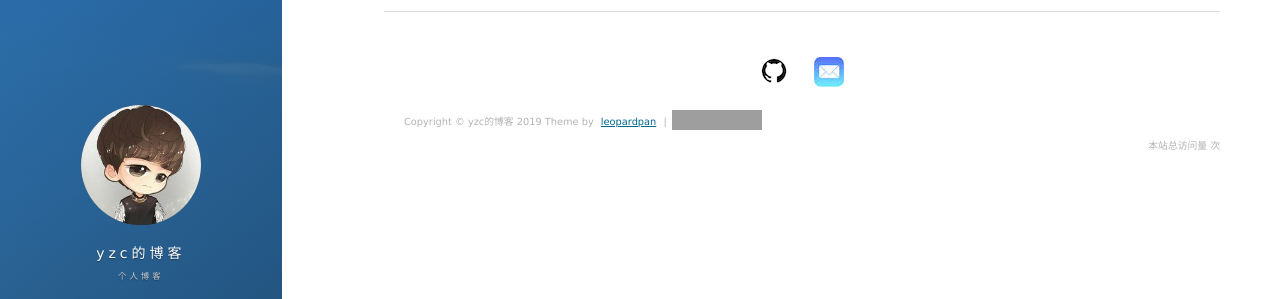
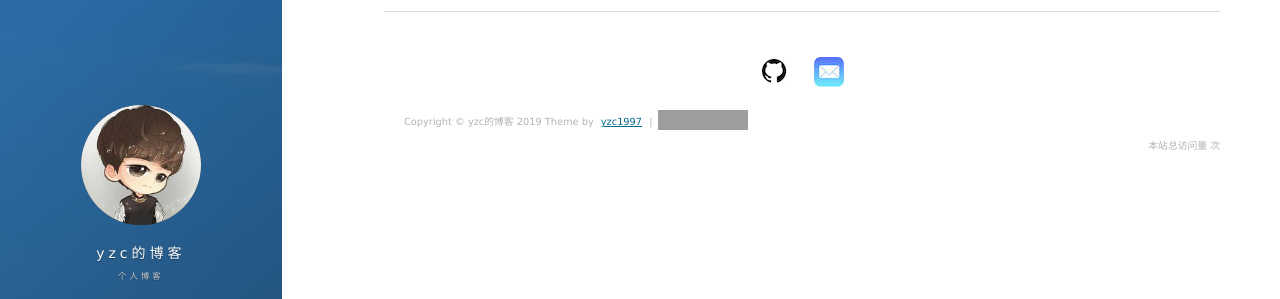
Before and after one commit to yzc1997/yzc1997.github.io, a Jekyll site: the page built from tags.html, in a window 1280 px wide. Shown: the part 183-482 px from the top of the page. Built offline with Jekyll 4.4.1, drawn with Linux system fonts in a browser that asks for light colours; nearby versions of some CDN libraries; comment, search, counter and statistics services are not loaded; grey boxes are pictures that could not be loaded.

Commit message:
alter files

```diff
--- a/_includes/footer.html
+++ b/_includes/footer.html
@@ -87,7 +87,7 @@
 
         <div class = "footer_div">
            <p class="copyright text-muted">
-            Copyright &copy; {{ site.title }} {{ site.time | date: '%Y' }} Theme by <a href="http://baixin.io/">leopardpan</a> |
+            Copyright &copy; {{ site.title }} {{ site.time | date: '%Y' }} Theme by <a href="http://baixin.io/">yzc1997</a> |
             <iframe
                 style="margin-left: 2px; margin-bottom:-5px;"
                 frameborder="0" scrolling="0" width="91px" height="20px"
--- a/_layouts/default.html
+++ b/_layouts/default.html
@@ -9,7 +9,7 @@
       <div class="nav_container">
          <nav class="nav-menu-item" style = "float:right">
             <i class="nav-menu-item">
-              <a href="/#blog" title="{{site.blog_button.description}}" class="blog-button">  {{site.blog_button.title}}
+              <a href="/#blog" title="{{site.blog_button.description}}" class="blog-button" style="color: white">  {{site.blog_button.title}}
               </a>
             </i>
             {% for item in site.nav %}
```
